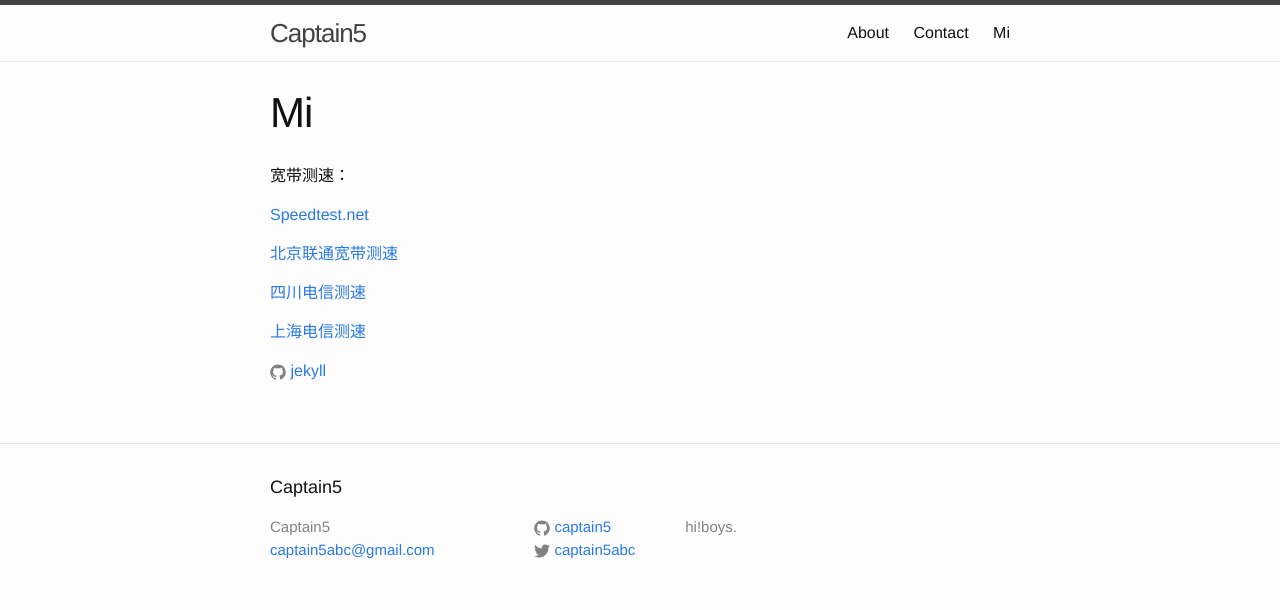
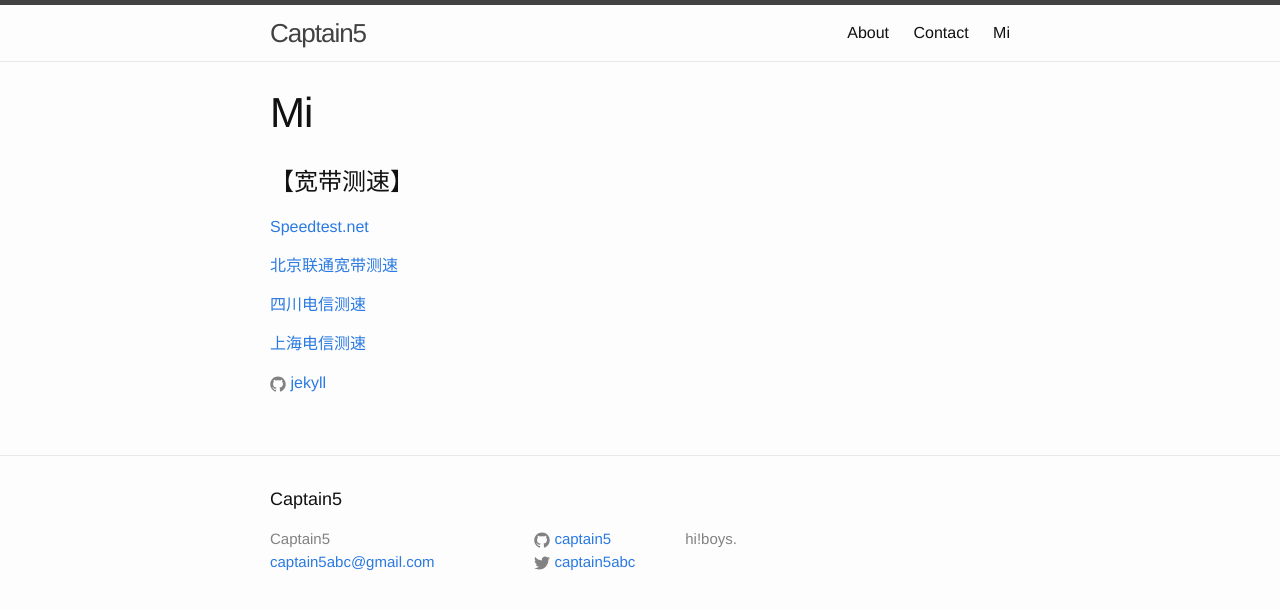
Before and after one commit to captain5/captain5.github.io, a Jekyll site: the page built from mi.md, in a window 1280 px wide. Shown: the top 610 px of the page. Built offline with Jekyll 4.4.1, drawn with Linux system fonts in a browser that asks for light colours; comment, search, counter and statistics services are not loaded.

Commit message:
Update mi.md

```diff
--- a/mi.md
+++ b/mi.md
@@ -4,7 +4,8 @@ title: Mi
 permalink: /mi2/
 ---
 
-宽带测速：
+【宽带测速】
+============
 
 [Speedtest.net](http://www.speedtest.net/)
 
```
